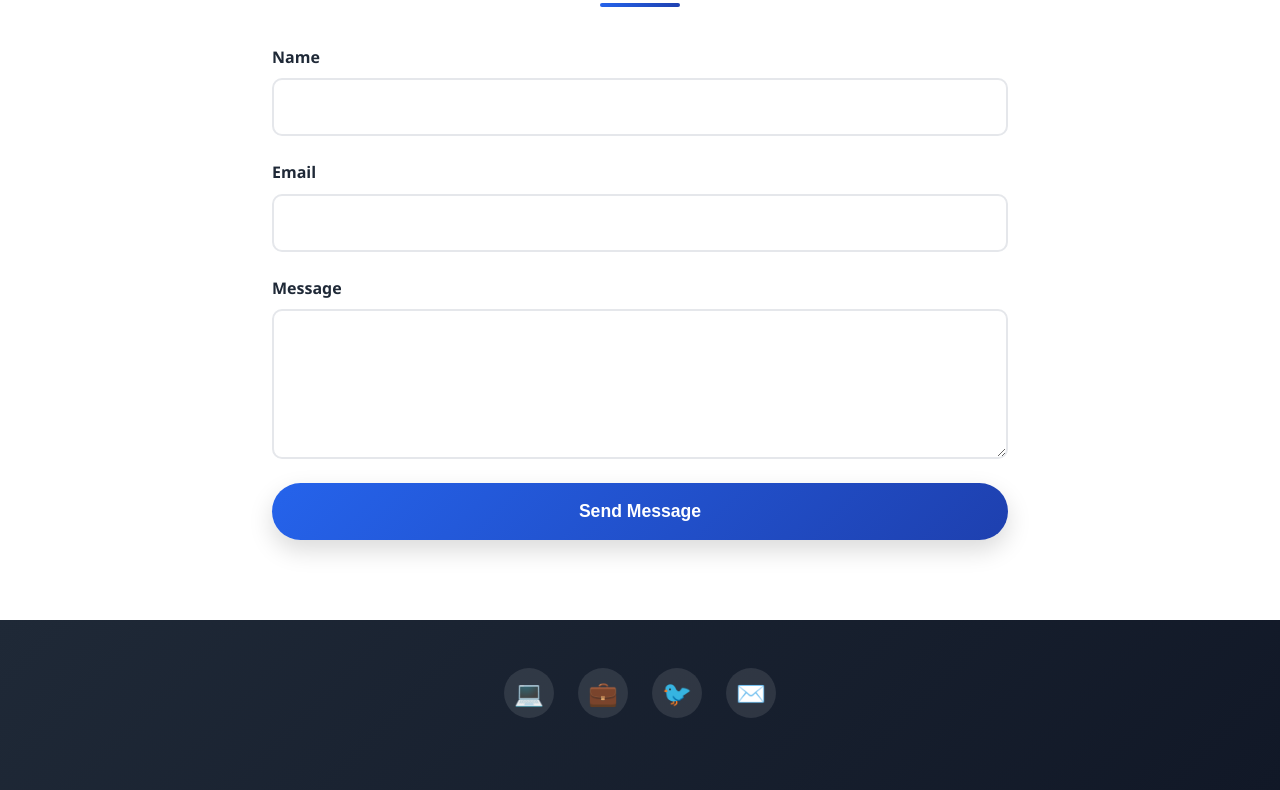
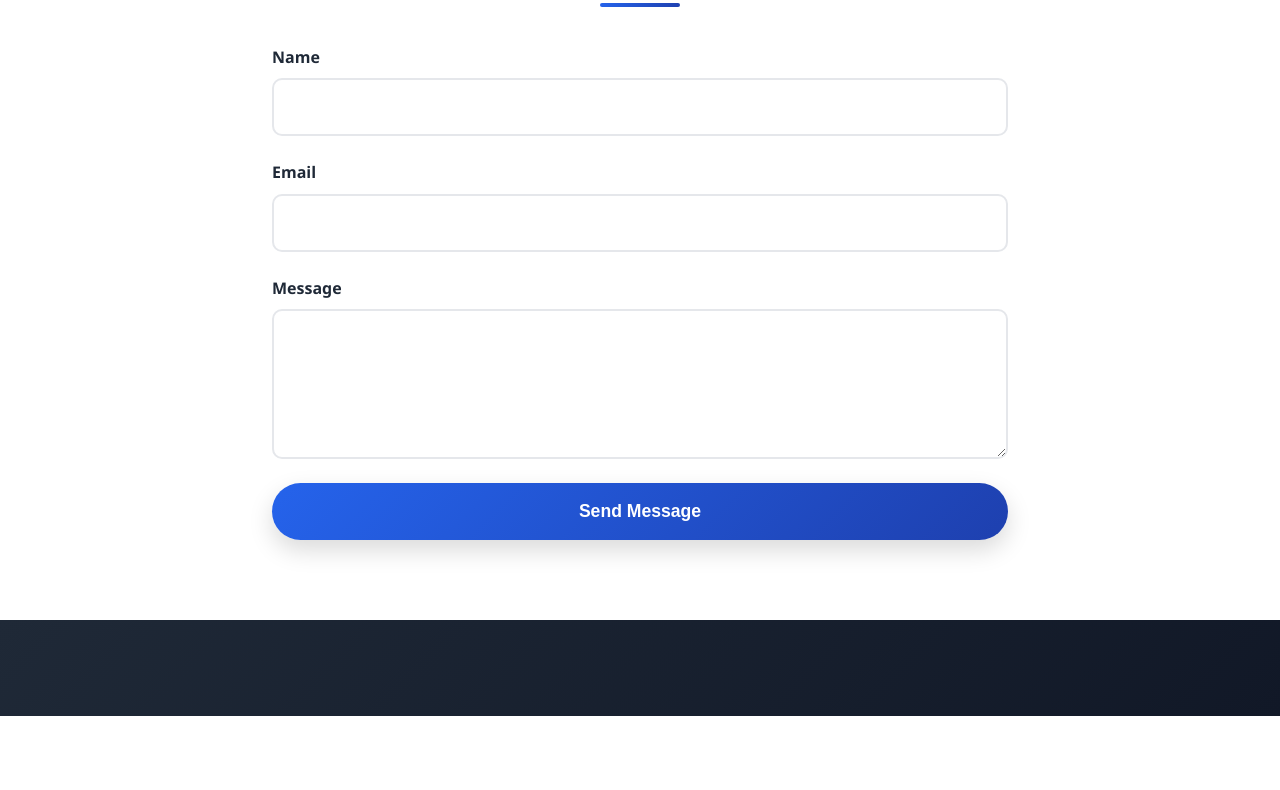
Before and after one commit to DesarrolladorNicolasGil/portafolio-alex-styles-new, a plain HTML site: page index.html in a window 1280 px wide. Shown: the part 2755-3545 px from the top of the page. After the commit the page ends 3471 px from the top, so only its background shows below. Drawn offline with Linux system fonts and the light colour scheme.

Commit message:
Remove social links from footer
Removed social links from the footer section.

```diff
--- a/index.html
+++ b/index.html
@@ -184,12 +184,7 @@
 
     <!-- Footer -->
     <footer>
-        <div class="social-links">
-            <a href="https://github.com/YKosArt" title="GitHub">💻</a>
-            <a href="https://www.linkedin.com/in/yurii-kostiuk-pro/" title="LinkedIn">💼</a>
-            <a href="https://www.artstation.com/YKosArt" title="artstation">🐦</a>
-            <a href="mailto:yurii.kostyuk.ua@gmail.com" title="Email">✉️</a>
-        </div>
+
 
     </footer>
 
```
